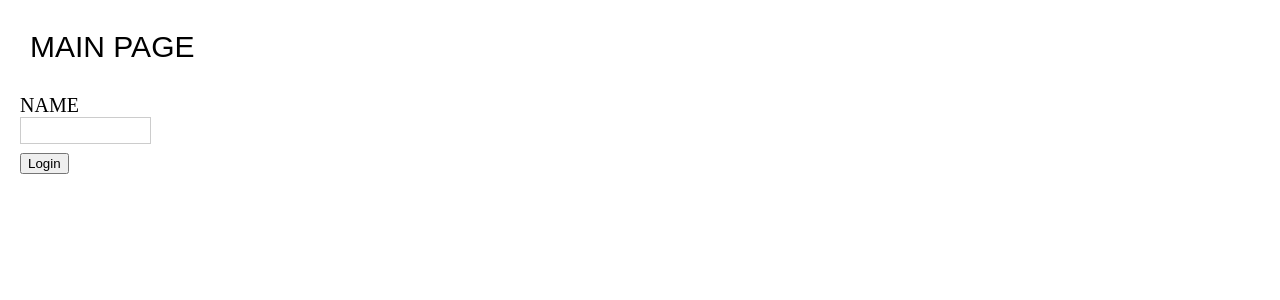
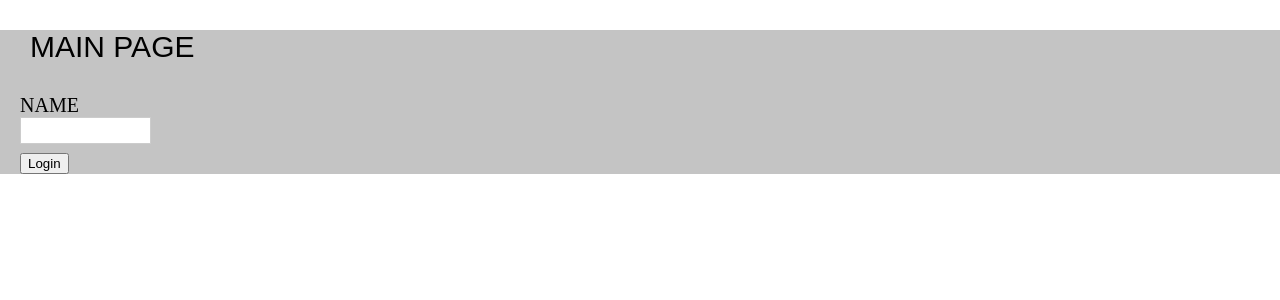
Before and after one commit to taeyoonyy/0212-react, a React (Create React App) app: page / in a window 1280 px wide. Shown: the top 300 px of the page. Built offline with nearby package versions, Linux system fonts and the light colour scheme.

Commit message:
add form, useRef in main page

```diff
--- a/src/pages/Main.js
+++ b/src/pages/Main.js
@@ -1,17 +1,27 @@
-import React from 'react';
-import classes from './Main.module.css'
+import React from "react";
+import classes from "./Main.module.css";
+import { useRef } from "react";
 
-const main = () => {
+const Main = () => {
+  const nameInputRef = useRef();
+
+  const loginHandler = (event) => {
+    event.preventDefault();
+    console.log("CLICK", nameInputRef.current.value);
+  };
+
   return (
     <React.Fragment>
-      <div className={classes.header}> MAIN PAGE</div>
-      <form className={classes.form}>
-        <label>NAME</label>
-        <input id="name" type="text"></input>
-        <button>Login</button>
-      </form>
+      <div className={classes.main}>
+        <div className={classes.header}> MAIN PAGE</div>
+        <form className={classes.form} onSubmit={loginHandler}>
+          <label>NAME</label>
+          <input id="name" type="text" ref={nameInputRef}></input>
+          <button>Login</button>
+        </form>
+      </div>
     </React.Fragment>
-  )
-}
+  );
+};
 
-export default main;
+export default Main;
--- a/src/pages/Main.module.css
+++ b/src/pages/Main.module.css
@@ -1,3 +1,7 @@
+.main {
+  background-color: #C4C4C4;
+}
+
 .header {
   font-size: 30px;
   font-family: sans-serif;
```
